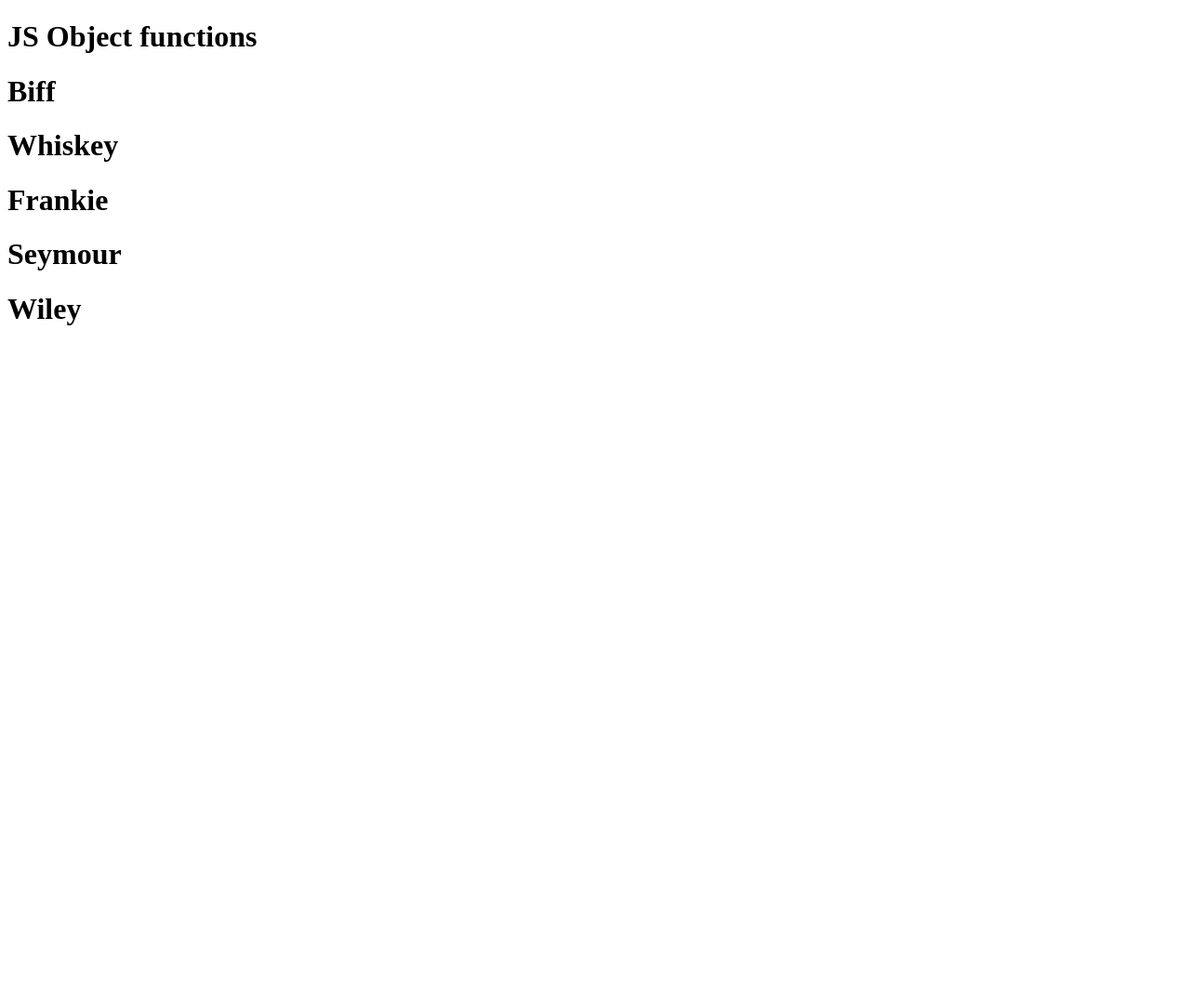
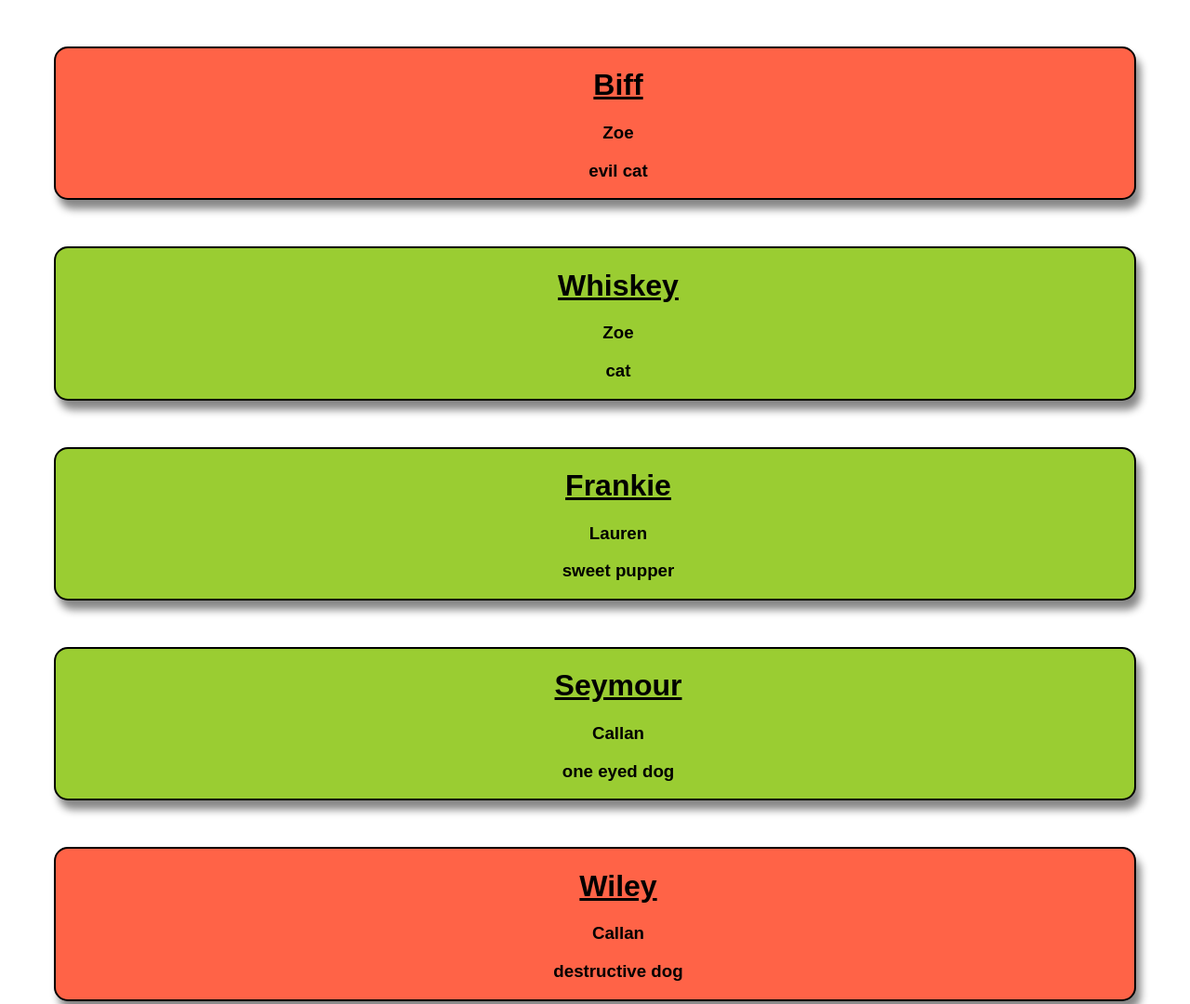
Before and after one commit to ledugani/jsObjectFunctions, a plain HTML site: page index.html in a window 1280 px wide. Shown: the top 1080 px of the page at 93% size. Before the commit the page ends 800 px from the top, so only its background shows below. Drawn offline with Linux system fonts and the light colour scheme.

Commit message:
finished pet card exercise

```diff
--- /dev/null
+++ b/cards.js
@@ -0,0 +1,78 @@
+// display each pet as card
+
+var instructorPets = [
+    {
+        instructorName: "Zoe",
+        petName: "Biff",
+        animalType: "evil cat",
+        isFavorite: false
+    },
+    {
+        instructorName: "Zoe",
+        petName: "Whiskey",
+        animalType: "cat",
+        isFavorite: true
+    },
+    {
+        instructorName: "Lauren",
+        petName: "Frankie",
+        animalType: "sweet pupper",
+        isFavorite: true
+    },
+    {
+        instructorName: "Callan",
+        petName: "Seymour",
+        animalType: "one eyed dog",
+        isFavorite: true
+    },
+    {
+        instructorName: "Callan",
+        petName: "Wiley",
+        animalType: "destructive dog",
+        isFavorite: false
+    }
+];
+
+// for(var i = 0; i < instructorPets.length; i++) {
+//     if (isFavorite == true) {
+//         var favPets = petName;
+//     } else if (isFavorite == false) {
+//         var notFavorite = petName;
+//     } else {
+//         console.log("unknown")
+//     }
+// }
+
+// function petCards(animalCards){
+
+// }
+
+
+/* <div class="pet favorite">
+      <h1>Whiskey</h1>
+      <h3>Owner: Zoe</h3>
+      <h3>Type: cat</h3>
+</div> */
+function domStringMaker(animalArray){
+    for(var i = 0; i < animalArray.length; i++) {
+        var animalString = "";
+        if (animalArray[i].isFavorite){
+            animalString += '<div class= "pet favorite">';
+        } else {
+            animalString += '<div class= "pet not-favorite">';
+        }
+        animalString += "<h1>" + animalArray[i].petName + "</h1>";
+        animalString += "<h3>" + animalArray[i].instructorName + "</h3>";
+        animalString += "<h3>" + animalArray[i].animalType + "</h3>";
+        animalString += "</div>";
+
+        printToDom(animalString, "pet-names");
+    }
+}
+
+function printToDom(stringToPrint, divId){
+    var myDiv = document.getElementById(divId);
+    myDiv.innerHTML += stringToPrint;
+}
+
+domStringMaker(instructorPets);
--- a/index.html
+++ b/index.html
@@ -2,11 +2,25 @@
 <html>
   <head>
     <meta charset="UTF-8">
+    <link rel="stylesheet" href="main.css">
     <title>JS Object functions</title>
   </head>
   <body>
-    <h1>JS Object functions</h1>
-    <div id="pet-names"></div>
-    <script src="objects.js"></script>
+
+    <!-- <div class="pet not-favorite">
+      <h1>Biff</h1>
+      <h3>Owner: Zoe</h3>
+      <h3>Type: bad cat</h3>
+    </div>
+
+    <div class="pet favorite">
+      <h1>Whiskey</h1>
+      <h3>Owner: Zoe</h3>
+      <h3>Type: cat</h3>
+    </div> -->
+
+    <div id="pet-names" class="pet-cards"></div>
+    <script src="cards.js"></script>
+    <!-- <script src="objects.js"></script> -->
   </body>
 </html>
--- /dev/null
+++ b/main.css
@@ -0,0 +1,21 @@
+.pet {
+    border: 2px solid black;
+    border-radius: 15px;
+    padding-left: 50px;
+    margin: 50px;
+    font-family: Arial, Helvetica, sans-serif;
+    box-shadow: 5px 10px 8px #888888;
+    text-align: center;
+}
+
+h1 {
+    text-decoration: underline;
+}
+
+.favorite {
+    background-color: yellowgreen;
+}
+
+.not-favorite {
+    background-color: tomato;
+}
```
Also changed, not shown: functions.js (added, +82 -0 lines).
